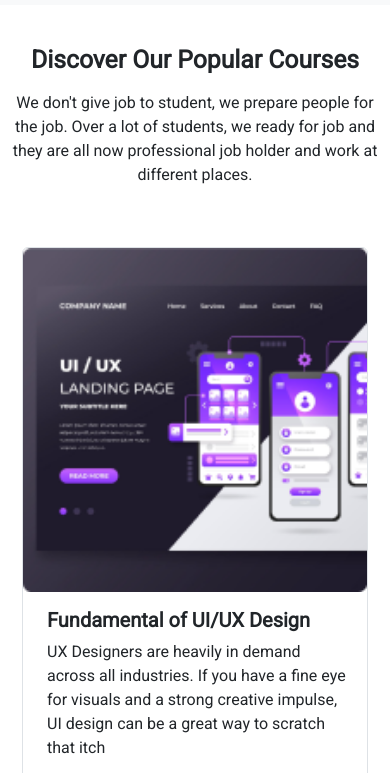
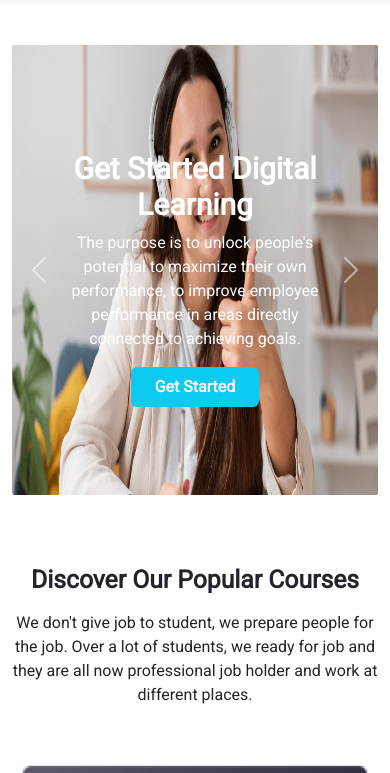
Before and after one commit to SheuliAkterShathy/Education-pro, a plain HTML site: page index.html in a window 390 px wide. Shown: the part 55-828 px from the top of the page. Drawn offline with nearby package versions, Linux system fonts and the light colour scheme.

Commit message:
slider-added

```diff
--- a/index.html
+++ b/index.html
@@ -14,7 +14,8 @@
     <link rel="stylesheet" href="style.css">
   </head>
   <body>
-    <header class="container navbar-container">
+    <header>
+        <section class="container navbar-container">
         <nav class="navbar fixed-top navbar-expand-lg bg-light">
             <div class="container">
               <a class="navbar-brand" href="#">
@@ -49,6 +50,49 @@
               </div>
             </div>
           </nav>
+        </section>
+
+
+          <section class="container">
+            <div id="carouselExampleInterval" class="carousel slide" data-bs-ride="carousel">
+                <div class="carousel-inner cover-image">
+                  <div class="carousel-item active" data-bs-interval="10000">
+                   <img src="images/cover/cover-1.png" class="d-block w-100" alt="...">
+                    <div class="carousel-caption mb-5">
+                        <h5 class="fw-bold started-para">Get Started Digital Learning</h5>
+                        <p class="discover-para mx-auto">The purpose is to unlock people's potential to maximize their own performance, to improve employee performance in areas directly connected to achieving goals.</p>
+                        <button class="bg-info text-white border-0 py-2 px-4 rounded-2 fw-bold">Get Started</button>
+                      </div>
+                  </div>
+
+
+                  <div class="carousel-item" data-bs-interval="2000">
+                    <img src="images/cover/cover-2.jpg" class="d-block w-100" alt="...">
+                    <div class="carousel-caption mb-5">
+                        <h5 class="fw-bold started-para">Get Started Digital Learning</h5>
+                        <p class="discover-para mx-auto">The purpose is to unlock people's potential to maximize their own performance, to improve employee performance in areas directly connected to achieving goals.</p>
+                        <button class="bg-info text-white border-0 py-2 px-4 rounded-2 fw-bold">Get Started</button>
+                      </div>
+                  </div>
+                  <div class="carousel-item">
+                    <img src="images/cover/cover-3.jpg" class="d-block w-100" alt="...">
+                    <div class="carousel-caption mb-5">
+                        <h5 class="fw-bold started-para">Get Started Digital Learning</h5>
+                        <p class="discover-para mx-auto">The purpose is to unlock people's potential to maximize their own performance, to improve employee performance in areas directly connected to achieving goals.</p>
+                        <button class="bg-info text-white border-0 py-2 px-4 rounded-2 fw-bold">Get Started</button>
+                      </div>
+                  </div>
+                </div>
+                <button class="carousel-control-prev" type="button" data-bs-target="#carouselExampleInterval" data-bs-slide="prev">
+                  <span class="carousel-control-prev-icon" aria-hidden="true"></span>
+                  <span class="visually-hidden">Previous</span>
+                </button>
+                <button class="carousel-control-next" type="button" data-bs-target="#carouselExampleInterval" data-bs-slide="next">
+                  <span class="carousel-control-next-icon" aria-hidden="true"></span>
+                  <span class="visually-hidden">Next</span>
+                </button>
+              </div>
+          </section>
     </header>
     <main>
         <section class="container discover-section">
@@ -58,7 +102,7 @@
           </div>
 
 
-          <div class="grid-container">
+          <div class="grid-container mt-5">
             <div class="courses">
                 <div class="course-item d-flex border rounded h-100">
                  <img src="images/courses/course-1.png" alt="">
@@ -122,6 +166,10 @@
                    </div>
             </div>
           </div>
+
+           <div class="text-center mt-5">
+            <button class="bg-info text-white border-0 py-2 px-4 rounded-2 fw-bold">View All</button>
+           </div>
         </section>
     </main>
 
--- a/style.css
+++ b/style.css
@@ -4,9 +4,20 @@ body{
 img{
     max-width: 100%;
 }
+/* header starts here */
+header{
+    margin-bottom: 70px;
+}
 .navbar-container{
     margin-bottom: 100px;
 }
+.cover-image img{
+ height: 600px;
+}
+.started-para{
+    font-size: 80px;
+}
+/* header ends here */
 /* discover-section-starts here */
 .grid-container{
     display: grid;
@@ -16,10 +27,12 @@ img{
     margin:10px;
 }
 .discover-para{
-    max-width: 700px;
-    margin-bottom: 50px;
+    max-width: 650px;
 }
 /* discover-section-ends here */
+
+
+/* for mobile */
 @media only screen and (max-width: 576px){
 .grid-container{
     grid-template: none;
@@ -27,10 +40,20 @@ img{
 .course-item{
     flex-direction: column;
 }
+.cover-image img{
+    height: 450px;
+   }
+.started-para{
+    font-size: 30px;
 }
+}
+
+/* for tablet */
 @media only screen and (min-width: 577px) and (max-width: 992px) {
     .grid-container{
         grid-template-columns: repeat(1,1fr);
     }
-
-}
+    .started-para{
+        font-size: 50px;
+    }
+    }
```
Also changed, not shown: images/cover/cover-1.png (added), images/cover/cover-2.jpg (added), images/cover/cover-3.jpg (added).
